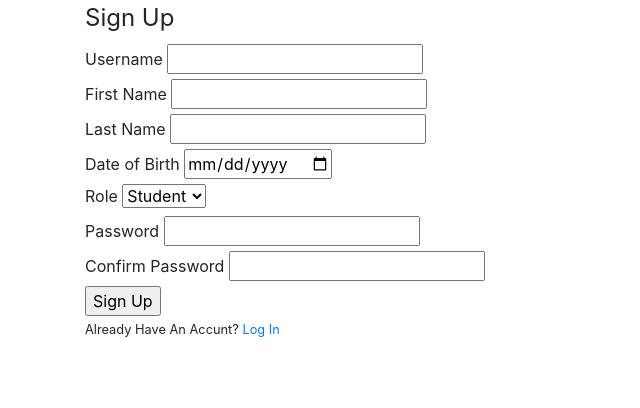
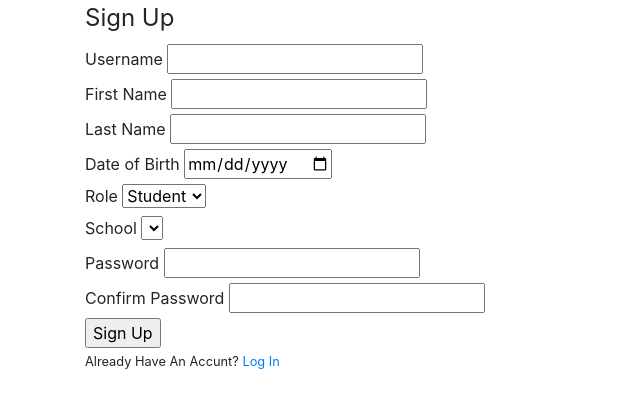
Before and after one commit to danaie/Library-Database, a Flask app: template library/templates/signup.html in a window 1280 px wide. Shown: the part 24-432 px from the top of the page, without its empty margins (0-640 px from the left). Run offline with Flask 3, Linux system fonts and the light colour scheme; the template is opened without the code that fills it: values that come from a table or form of the project are taken from there, others are empty.

Commit message:
Update signup.html

```diff
--- a/library/templates/signup.html
+++ b/library/templates/signup.html
@@ -76,6 +76,20 @@
 					{% endif %}
 				</div>
 				<div>
+					{{ form.school.label() }}
+					{% if form.school.errors %}
+						{{ form.school }}
+						<div>
+							{% for error in form.school.errors %}
+								<span>{{ error }}</span>
+							{% endfor %}
+						</div>
+
+					{% else %}
+					{{ form.school }}
+					{% endif %}
+				</div>
+				<div>
 					{{ form.password.label() }}
 					{% if form.password.errors %}
 						{{ form.password }}
```
